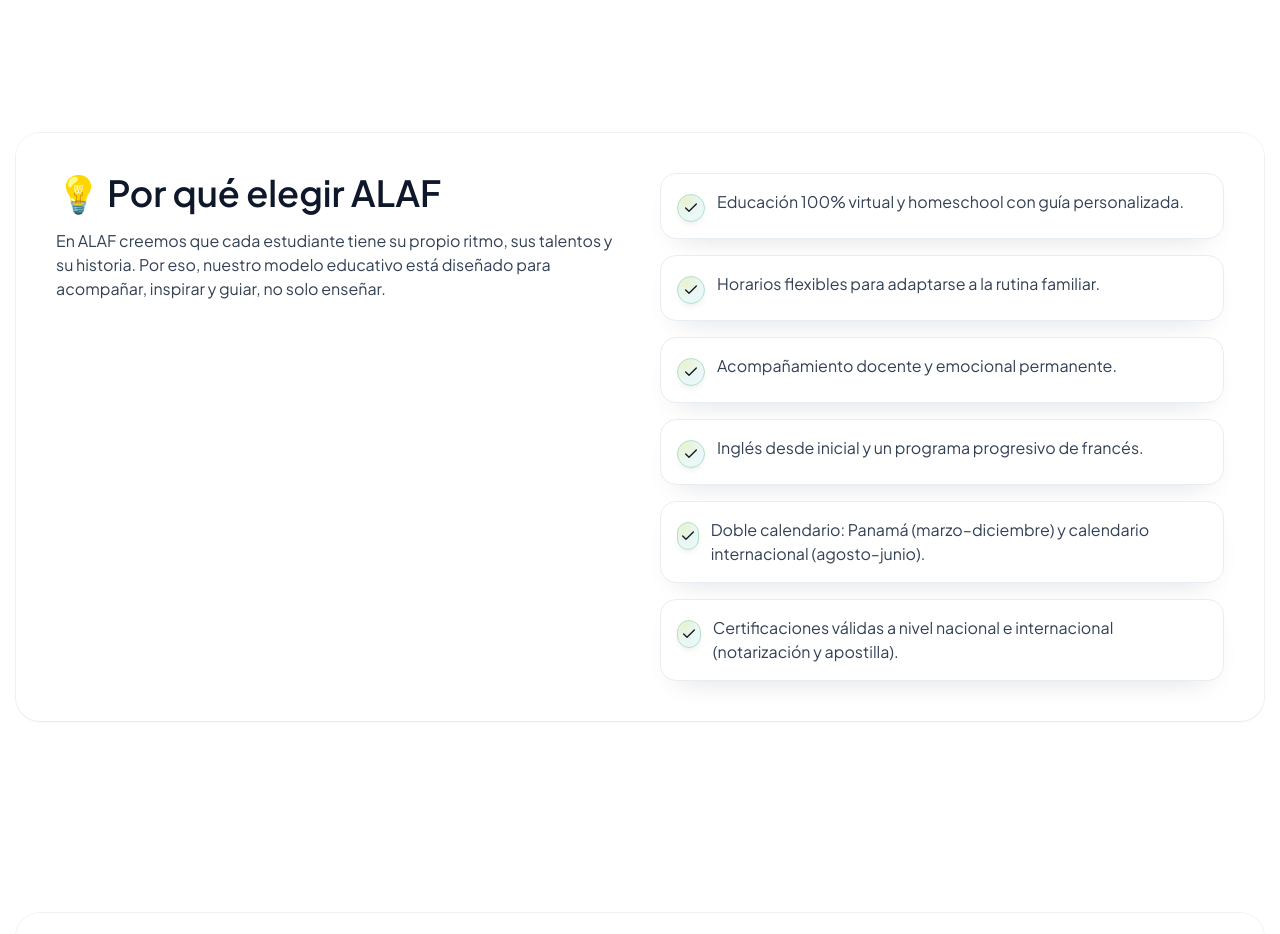
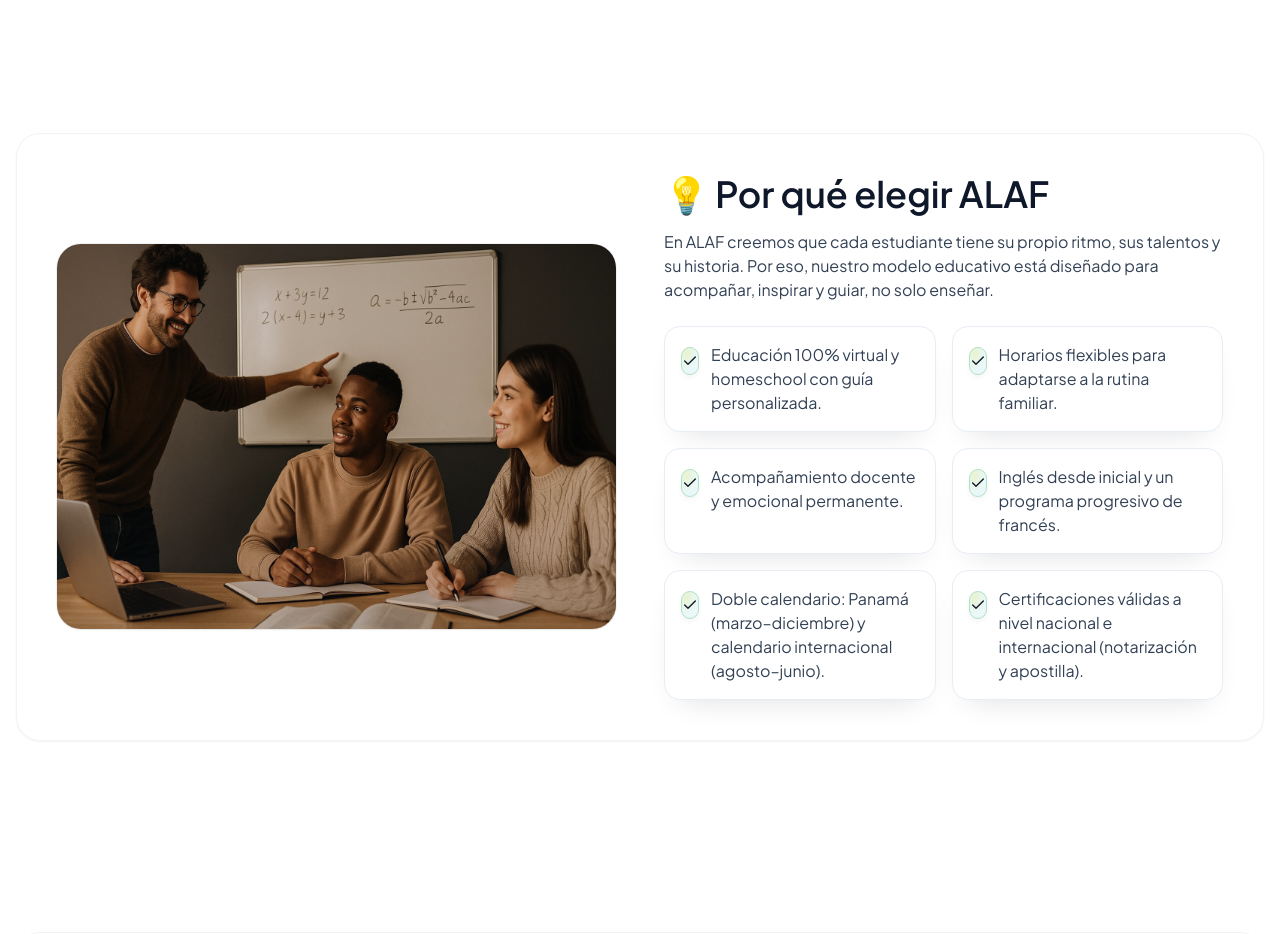
Before and after one commit to lulabtechnology/Alaf, a Next.js app: page / in a window 1280 px wide. Shown: the part 2300-3234 px from the top of the page. Built offline with nearby package versions, Linux system fonts and the light colour scheme.

Commit message:
Update why-us.tsx

```diff
--- a/app/(site)/components/why-us.tsx
+++ b/app/(site)/components/why-us.tsx
@@ -1,5 +1,7 @@
 // RUTA: /app/(site)/components/why-us.tsx
+import Image from "next/image";
 import { Check } from "lucide-react";
+import { MediaBlock } from "./media-block";
 
 const items = [
   "Educación 100% virtual y homeschool con guía personalizada.",
@@ -14,9 +16,31 @@ export function WhyUs() {
   return (
     <section id="por-que-nosotros" className="section">
       <div className="container-max">
-        <div className="rounded-3xl bg-white/70 p-6 shadow-sm ring-1 ring-black/5 md:p-10">
-          <div className="grid gap-10 md:grid-cols-2 md:items-start">
-            <div className="max-w-prose" data-reveal data-reveal-delay="0">
+        <div className="rounded-3xl border border-slate-900/5 bg-white/60 p-6 shadow-sm backdrop-blur md:p-10">
+          <MediaBlock
+            left={
+              <div
+                className="relative overflow-hidden rounded-3xl shadow-sm ring-1 ring-black/5"
+                data-reveal
+                data-reveal-delay="0"
+              >
+                <div className="relative aspect-[4/3] w-full md:aspect-[16/11]">
+                  <Image
+                    src="/alaf/servicios/serv-2.jpg"
+                    alt="Acompañamiento y aprendizaje en ALAF"
+                    fill
+                    sizes="(min-width: 1024px) 560px, (min-width: 768px) 520px, 100vw"
+                    className="object-cover [object-position:center_35%]"
+                    quality={88}
+                    priority={false}
+                  />
+                  <div className="absolute inset-0 bg-gradient-to-b from-slate-900/10 via-slate-900/5 to-slate-900/20" />
+                </div>
+              </div>
+            }
+            right={
+              <div>
+                <div className="max-w-prose" data-reveal data-reveal-delay="80">
                   <h2 className="h2 mb-4">💡 Por qué elegir ALAF</h2>
                   <p className="mb-6 text-slate-700">
                     En ALAF creemos que cada estudiante tiene su propio ritmo, sus talentos y su historia.
@@ -24,13 +48,13 @@ export function WhyUs() {
                   </p>
                 </div>
 
-            <div className="grid gap-4">
+                <div className="grid gap-4 sm:grid-cols-2">
                   {items.map((t, i) => (
                     <div
                       key={i}
                       className="card flex items-start gap-3 p-4 transition-transform duration-200 hover:-translate-y-0.5"
                       data-reveal
-                  data-reveal-delay={String(80 + i * 60)}
+                      data-reveal-delay={String(120 + i * 60)}
                     >
                       <span className="check-badge mt-1">
                         <Check className="h-4 w-4" />
@@ -40,6 +64,8 @@ export function WhyUs() {
                   ))}
                 </div>
               </div>
+            }
+          />
         </div>
       </div>
     </section>
```
Lines whose indentation alone changed are shown as unchanged.
